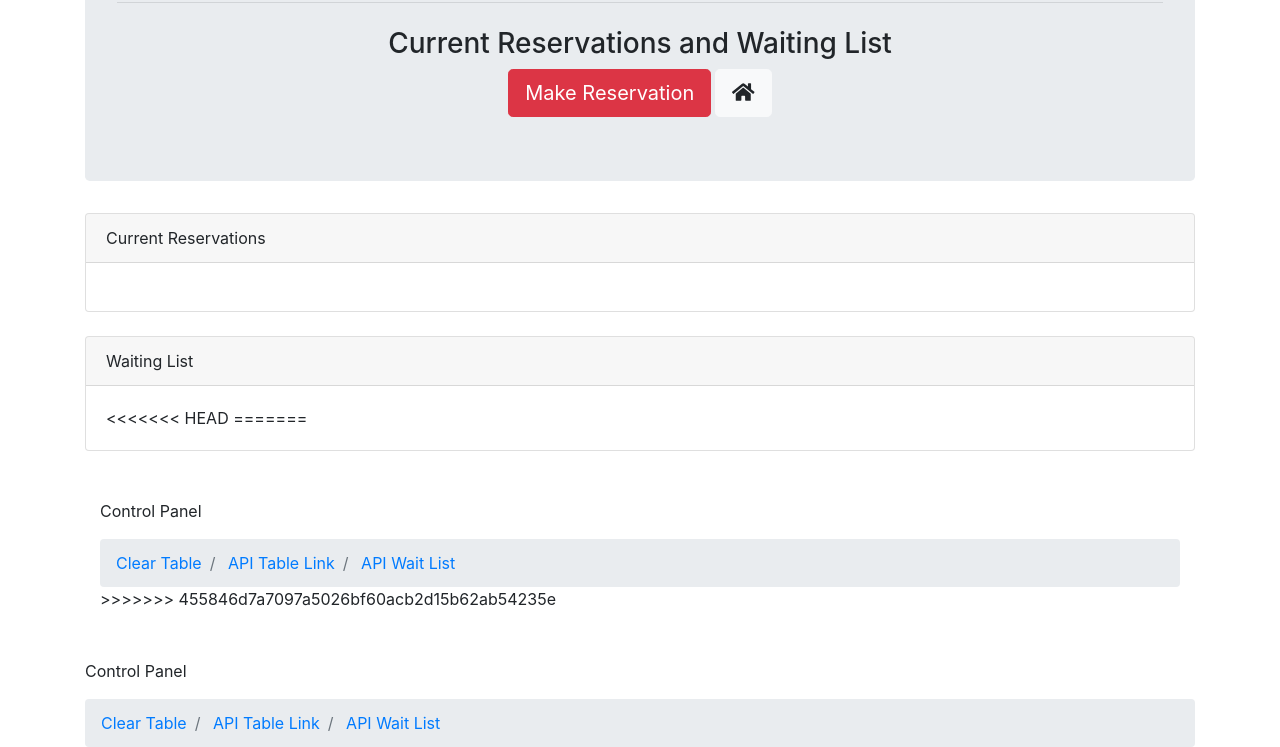
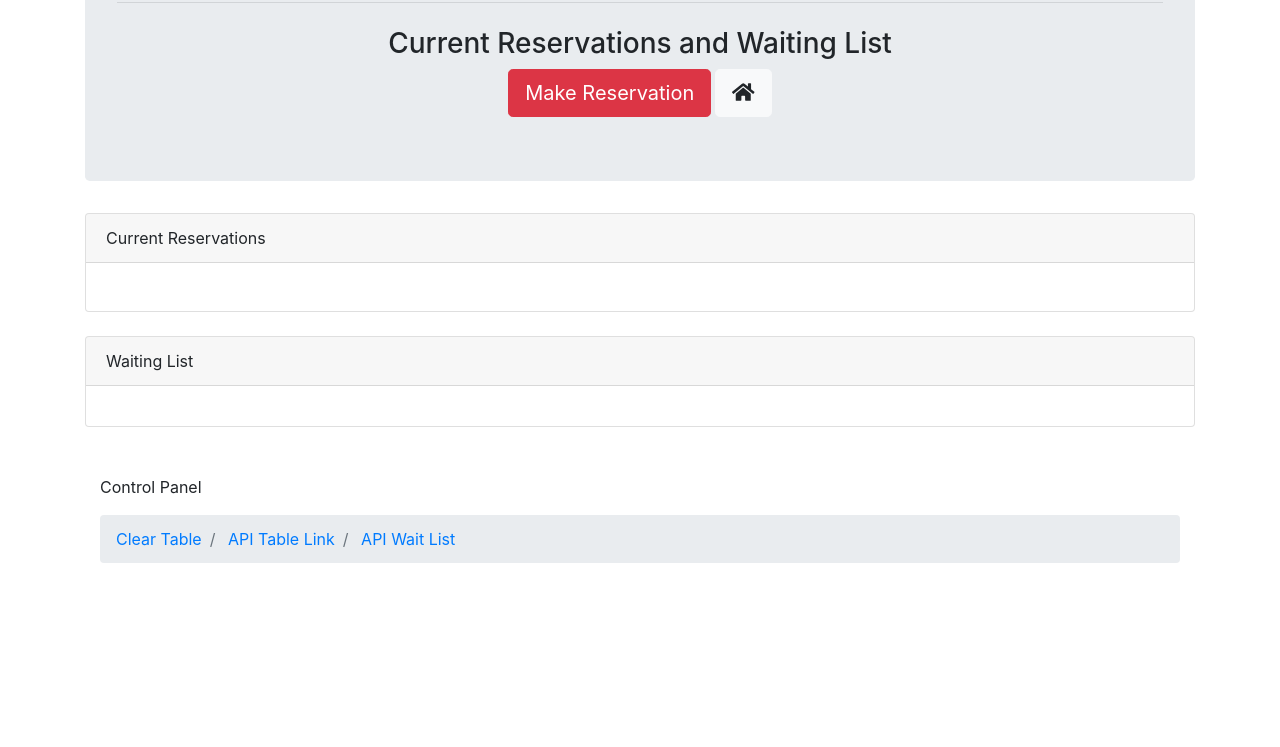
Before and after one commit to tjbains1943/Hot-Restaurant, a website: page tables.html in a window 1280 px wide. Shown: the part 134-881 px from the top of the page. After the commit the page ends 800 px from the top, so only its background shows below. Drawn offline with nearby package versions, Linux system fonts and the light colour scheme.

Commit message:
merge changes

```diff
--- a/tables.html
+++ b/tables.html
@@ -45,27 +45,6 @@
                 Waiting List
             </div>
             <div class="card-body">
-<<<<<<< HEAD
-=======
-
-            </div>
-          </div>
-          <footer class="footer mt-5">
-        <div class="container justify-content-center mb-0">
-            <nav aria-label="breadcrumb mb-0"><p>Control Panel</p>
-                <ol class="breadcrumb mb-0">
-                    <li class="breadcrumb-item active">
-                        <a href="#">Clear Table</a>
-                    </li>
-                    <li class="breadcrumb-item active">
-                        <a href="api/tables">API Table Link</a>
-                    </li>
-                    <li class="breadcrumb-item active">
-                        <a href="api/waitList">API Wait List</a>
-                    </li>
-                </ol>
-            </nav>
->>>>>>> 455846d7a7097a5026bf60acb2d15b62ab54235e
 
             </div>
         </div>
```
